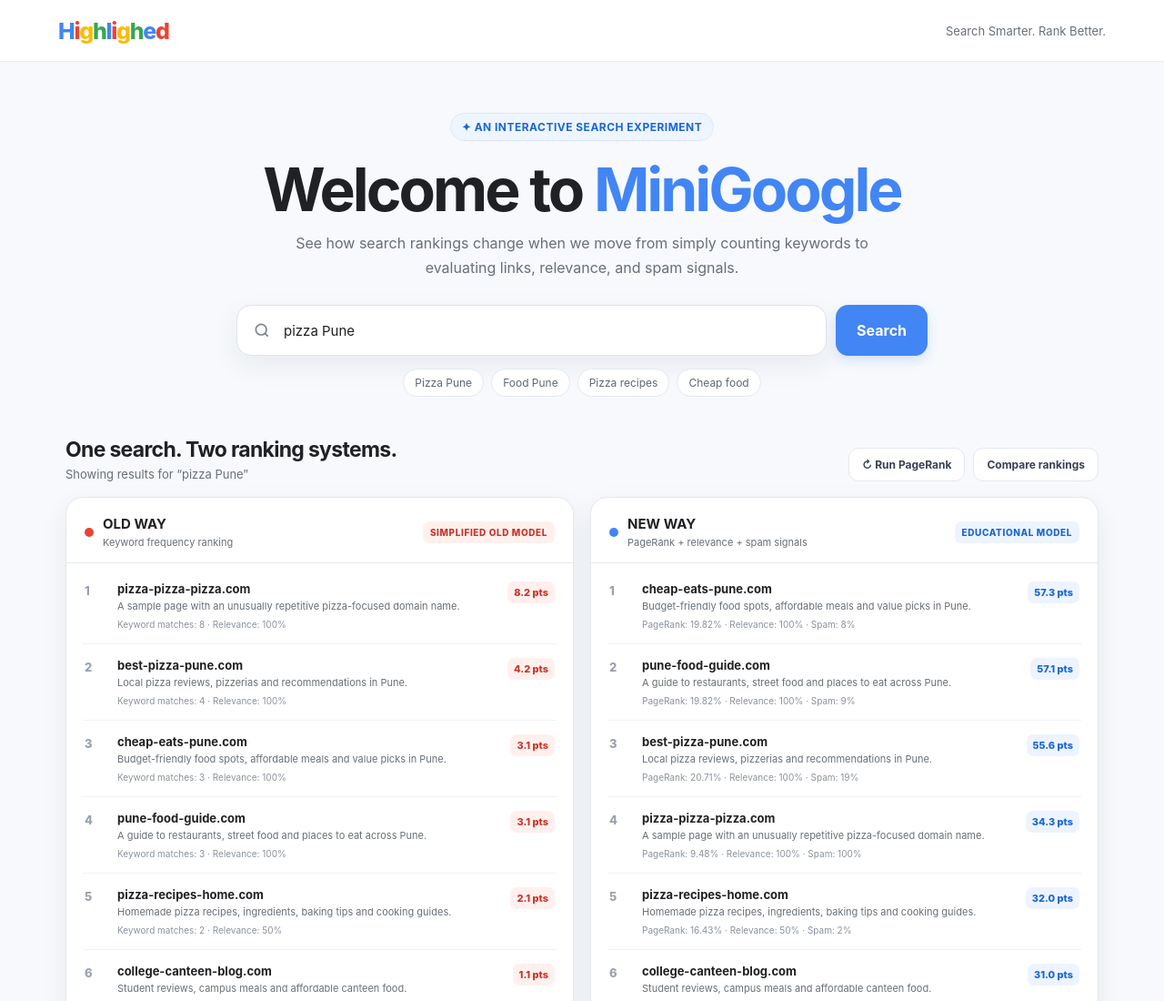
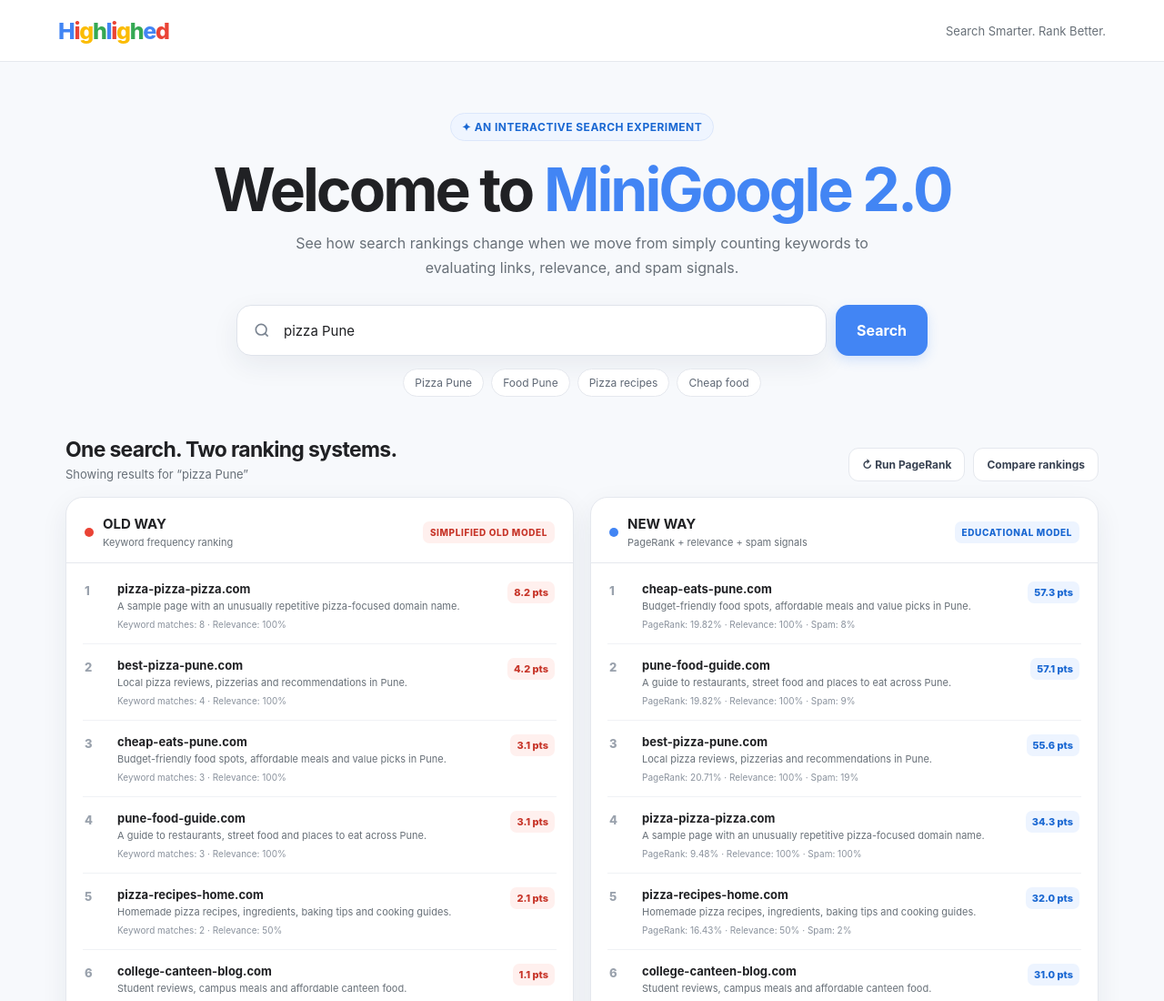
Before and after one commit to paras7117/MiniGoogle-, a plain HTML site: page index.html in a window 1280 px wide. Shown: the top 1100 px of the page at 91% size. Drawn offline with Linux system fonts and the light colour scheme.

Commit message:
Update MiniGoogle heading to version 2.0

```diff
--- a/index.html
+++ b/index.html
@@ -26,7 +26,7 @@ button,input{font:inherit}.topbar{height:68px;display:flex;align-items:center;ju
 <main>
 <section class="hero">
   <div class="eyebrow">✦ AN INTERACTIVE SEARCH EXPERIMENT</div>
-  <h1>Welcome to <span class="blue">MiniGoogle</span></h1>
+  <h1>Welcome to <span class="blue">MiniGoogle 2.0</span></h1>
   <p>See how search rankings change when we move from simply counting keywords to evaluating links, relevance, and spam signals.</p>
   <form class="search-wrap" id="searchForm">
     <label class="searchbox" aria-label="Search query">
```
